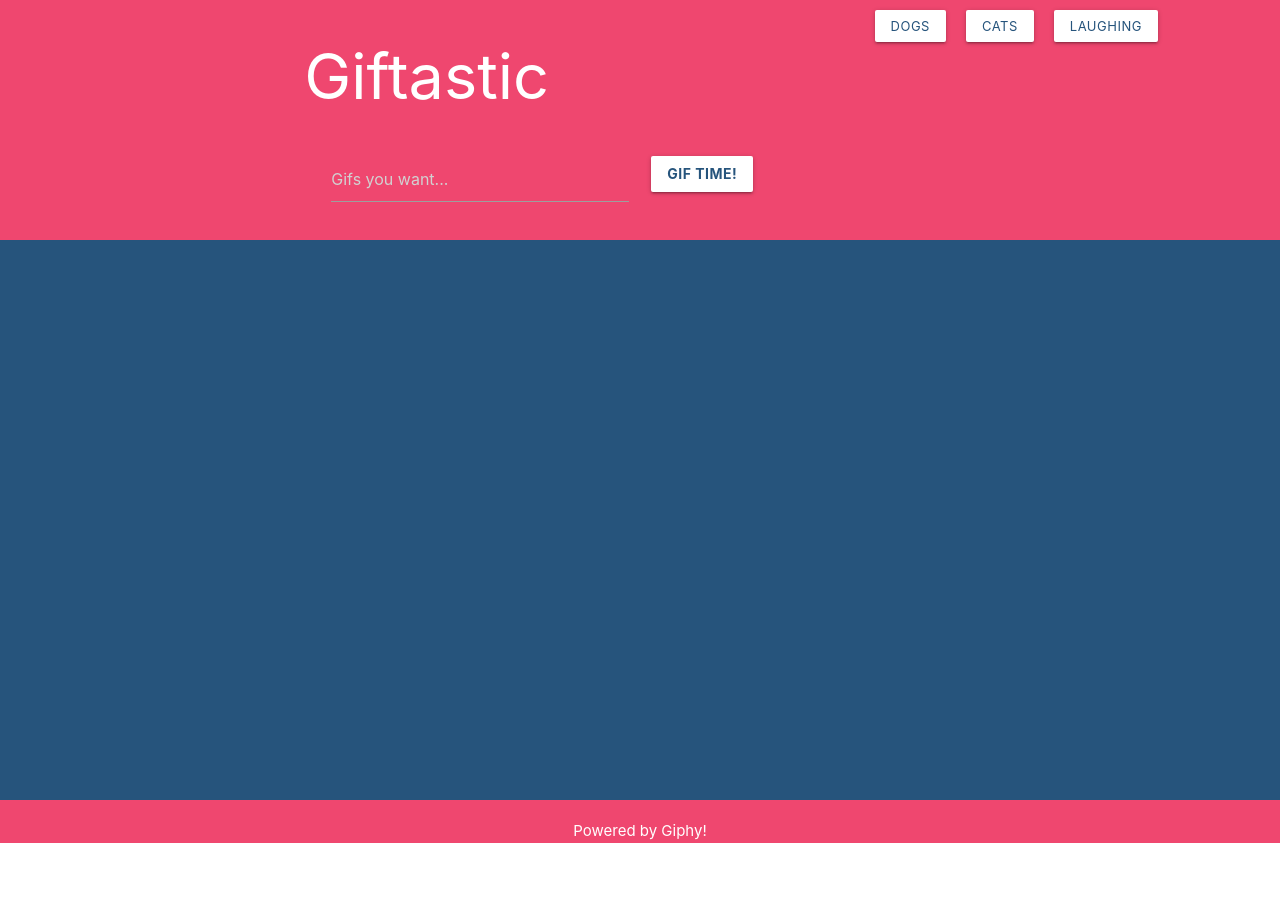
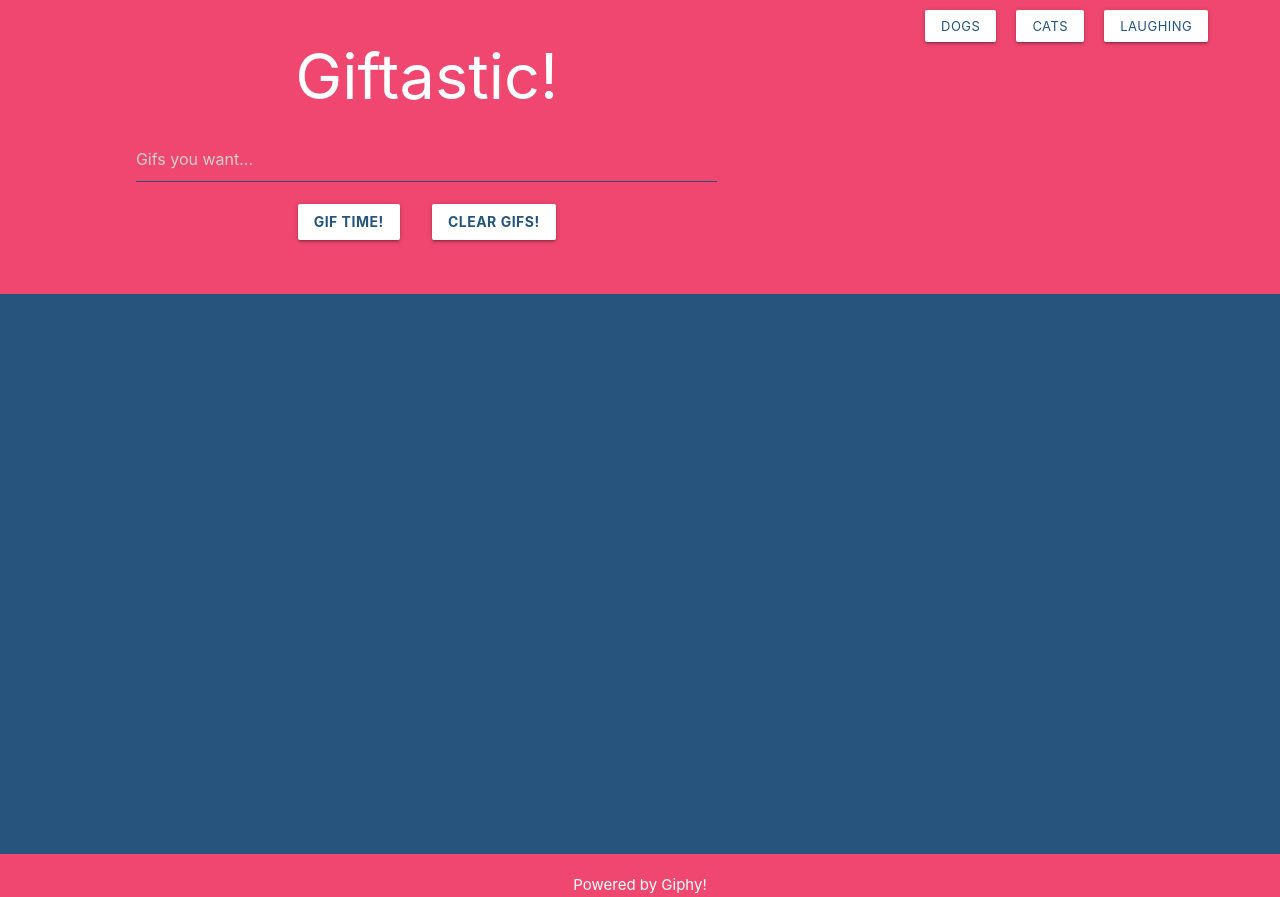
Before and after one commit to FearMichael/giftastic, a plain HTML site: page index.html in a window 1280 px wide. Before the commit the page ends 843 px from the top, so only its background shows below. Drawn offline with nearby package versions, Linux system fonts and the light colour scheme.

Commit message:
Final changes/adjustments

```diff
--- a/app.js
+++ b/app.js
@@ -5,13 +5,6 @@ var gifZone = $("#gifZone");
 var gifButtons = $(".gifButtons");
 var topics = ["dogs","cats","laughing"]
 
-$("input").on("keypress", function(event) {
-    console.log("Prevented!");
-    // var gifSearch = $("#gifSearch").val();
-    // topics.push(gifSearch)
-    // event.preventDefault();
-
-})
 
 function getGifs() {
     $.ajax({
@@ -21,7 +14,7 @@ function getGifs() {
         console.log(info);
         for (i=0; i<10; i++) {
             var imgDiv = $("<div>").addClass("col l3 s6");
-            var gifImg = $("<img>");
+            var gifImg = $("<img>").addClass("responsive-img");
             gifImg.attr("src", info.data[i].images.fixed_width.url);
             gifImg.attr("still", info.data[i].images.fixed_width_still.url);
             gifImg.attr("move", info.data[i].images.fixed_width.url);
@@ -64,3 +57,14 @@ gifSearchButton.click(function(event) {
     makeButtons();
 });
 makeButtons();
+
+$("input").on("keypress", function(event) {
+    if (event.charCode == 13) {
+        event.preventDefault();
+        makeButtons();
+    };
+});
+
+$("#clearGifs").click(function() {
+    gifZone.empty();
+});
--- a/index.html
+++ b/index.html
@@ -12,21 +12,30 @@
 <div class="row pinkbackground">
     <div class="row">
         <div class="col l8 s12 center-align white-text">
-            <h1>Giftastic</h1>
+            <h1>Giftastic!</h1>
+            <div class="container">
+                <form>
+                    <input type="search" id="gifSearch" placeholder="Gifs you want...">
+                </form>
+
+            </div>
+            <button class="btn whitebutton" id="makeGifs">Gif Time!</button>
+            <button class="btn whitebutton" id="clearGifs">Clear Gifs!</button>
         </div>
-        <div class="col l4 s12 gifButtons">
+        <div class="col l4 s12 gifButtons center-align">
 
         </div>
     </div>
     <div class="row">
-        <div class="col l3 offset-l3 offset-s3 s6 right-align">
+        <!-- <div class="col l3 offset-l3 s12 center-align">
             <form>
                 <input type="text" id="gifSearch" placeholder="Gifs you want...">
             </form>
-        </div>
-        <div class="col l6 s6 left-align">
             <button class="btn whitebutton" id="makeGifs">Gif Time!</button>
-        </div>
+
+        </div> -->
+        <!-- <div class="col l3 s12 center-align">
+        </div> -->
     </div>
 </div>
 <div class="row darkbluebackground">
--- a/style.css
+++ b/style.css
@@ -1,20 +1,22 @@
 .pinkbackground {
     background-color: #EF476F;
-    height: 30vh;
+    /* height: 30vh; */
     margin: 0;
 }
 
 .darkbluebackground {
 background-color: #26547C;
-height: 70vh;
-overflow: scroll;
+min-height: 70vh;
+/* overflow: scroll; */
 margin: 0;
+padding-top: 2em;
 }
 
 .whitebutton {
     background-color: #FFFFFF;
     color:  #26547C;
     font-weight: 700;
+    margin: 1em;
 }
 
 .smallwhitebutton {
@@ -41,3 +43,11 @@ main {
 .gifButtons {
     overflow: scroll;
 }
+#gifSearch {
+    border-bottom: 1px solid #26547C;
+}
+
+#gifSearch :active {
+    border-bottom: 1px solid #26547C;
+
+}
```
Lines whose indentation alone changed are shown as unchanged.
